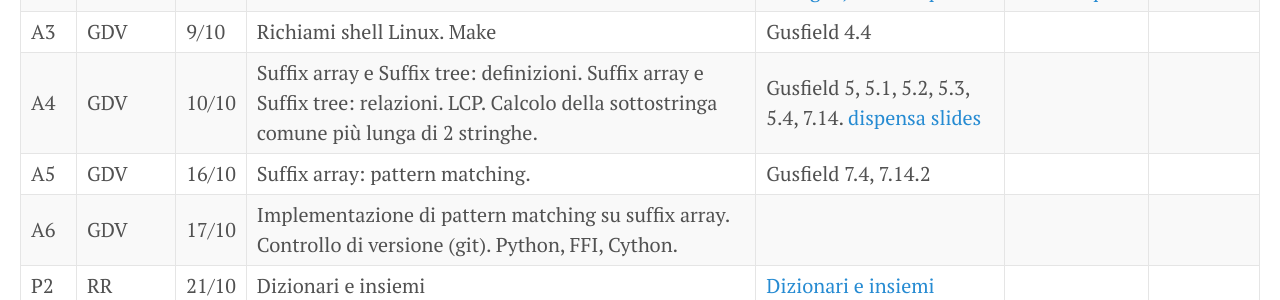
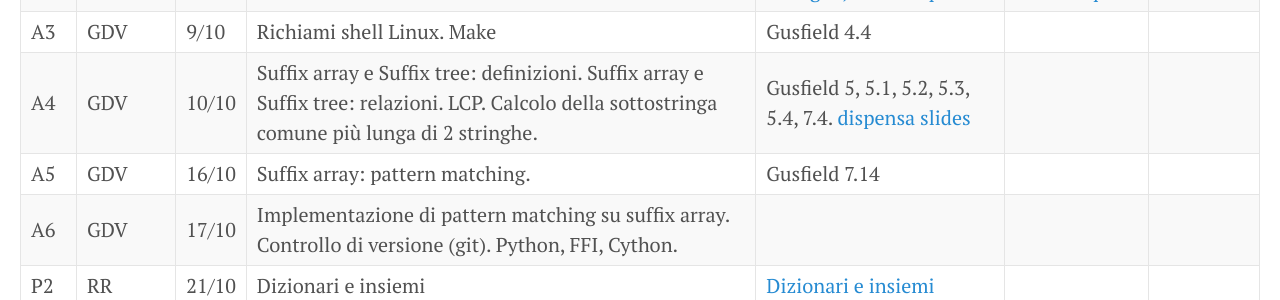
Before and after one commit to bioinformatica-corso/lezioni, a Jekyll site: the page built from docs/index.md, in a window 1280 px wide and 900 px high. Shown: the part 361-661 px from the top of the window. Built offline with Jekyll 4.4.1, drawn with Linux system fonts in a browser that asks for light colours.

Commit message:
fix Gusfield section

```diff
--- a/docs/index.md
+++ b/docs/index.md
@@ -12,8 +12,8 @@ title: Elementi di Bioinformatica (2019-20)
 | A2  | GDV     | 3/10  | Richiamo linguaggio C. Karp-Rabin: algoritmo e implementazione. Cenni di Python.                                                                |                                                                                                                                                                                                                                                                               | [parole](c-esercizio-parole-frequenti)                                                                                                                                                                                                         |                                                                                                                        |
 | P1  | RR      | 7/10  | Introduzione a Python. Stringhe, liste e tuple                                                                                                  | [Introduzione a Python](https://github.com/bioinformatica-corso/lezioni/blob/master/laboratorio/7ott19/lezione1-introduzione.ipynb), [Stringhe, liste e tuple](https://github.com/bioinformatica-corso/lezioni/blob/master/laboratorio/7ott19/lezione2-strutture-dati1.ipynb) | [Esercizio 1](https://github.com/bioinformatica-corso/lezioni/blob/master/laboratorio/7ott19/esercizio1-testo.ipynb), [File di input](https://github.com/bioinformatica-corso/lezioni/blob/master/laboratorio/7ott19/input-precipitazioni.txt) | [Soluzione](https://github.com/bioinformatica-corso/lezioni/blob/master/laboratorio/7ott19/esercizio1-soluzione.ipynb) |
 | A3  | GDV     | 9/10  | Richiami shell Linux. Make                                                                                                                      | Gusfield 4.4                                                                                                                                                                                                                                                                  |                                                                                                                                                                                                                                                |                                                                                                                        |
-| A4  | GDV     | 10/10 | Suffix array e Suffix tree: definizioni. Suffix array e Suffix tree: relazioni. LCP. Calcolo della sottostringa comune più lunga di 2 stringhe. | Gusfield 5, 5.1, 5.2, 5.3, 5.4, 7.14. [dispensa](http://courses.csail.mit.edu/6.851/spring12/lectures/L16.pdf) [slides](https://github.com/bioinformatica-corso/lezioni/raw/master/04-pattern-matching-suffix-array-video.pdf)                                                |                                                                                                                                                                                                                                                |                                                                                                                        |
-| A5  | GDV     | 16/10 | Suffix array: pattern matching.                                                                                                                 | Gusfield 7.4, 7.14.2                                                                                                                                                                                                                                                          |                                                                                                                                                                                                                                                |                                                                                                                        |
+| A4  | GDV     | 10/10 | Suffix array e Suffix tree: definizioni. Suffix array e Suffix tree: relazioni. LCP. Calcolo della sottostringa comune più lunga di 2 stringhe. | Gusfield 5, 5.1, 5.2, 5.3, 5.4, 7.4. [dispensa](http://courses.csail.mit.edu/6.851/spring12/lectures/L16.pdf) [slides](https://github.com/bioinformatica-corso/lezioni/raw/master/04-pattern-matching-suffix-array-video.pdf)                                                |                                                                                                                                                                                                                                                |                                                                                                                        |
+| A5  | GDV     | 16/10 | Suffix array: pattern matching.                                                                                                                 | Gusfield 7.14                                                                                                                                                                                                                                                          |                                                                                                                                                                                                                                                |                                                                                                                        |
 | A6  | GDV     | 17/10 | Implementazione di pattern matching su suffix array. Controllo di versione (git). Python, FFI, Cython.                                          |                                                                                                                                                                                                                                                                               |                                                                                                                                                                                                                                                |                                                                                                                        |
 | P2  | RR      | 21/10 | Dizionari e insiemi                                                                                                                             | [Dizionari e insiemi](https://github.com/bioinformatica-corso/lezioni/blob/master/laboratorio/21ott19/lezione3-strutture-dati2.ipynb)                                                                                                                                         |                                                                                                                                                                                                                                                |                                                                                                                        |
 | A7  | GDV     | 23/10 | Ricerca della sottostringa comune più lunga di k stringhe: algoritmo e implementazione                                                          | Gusfield 7.4                                                                                                                                                                                                                                                                  |                                                                                                                                                                                                                                                |                                                                                                                        |
```
